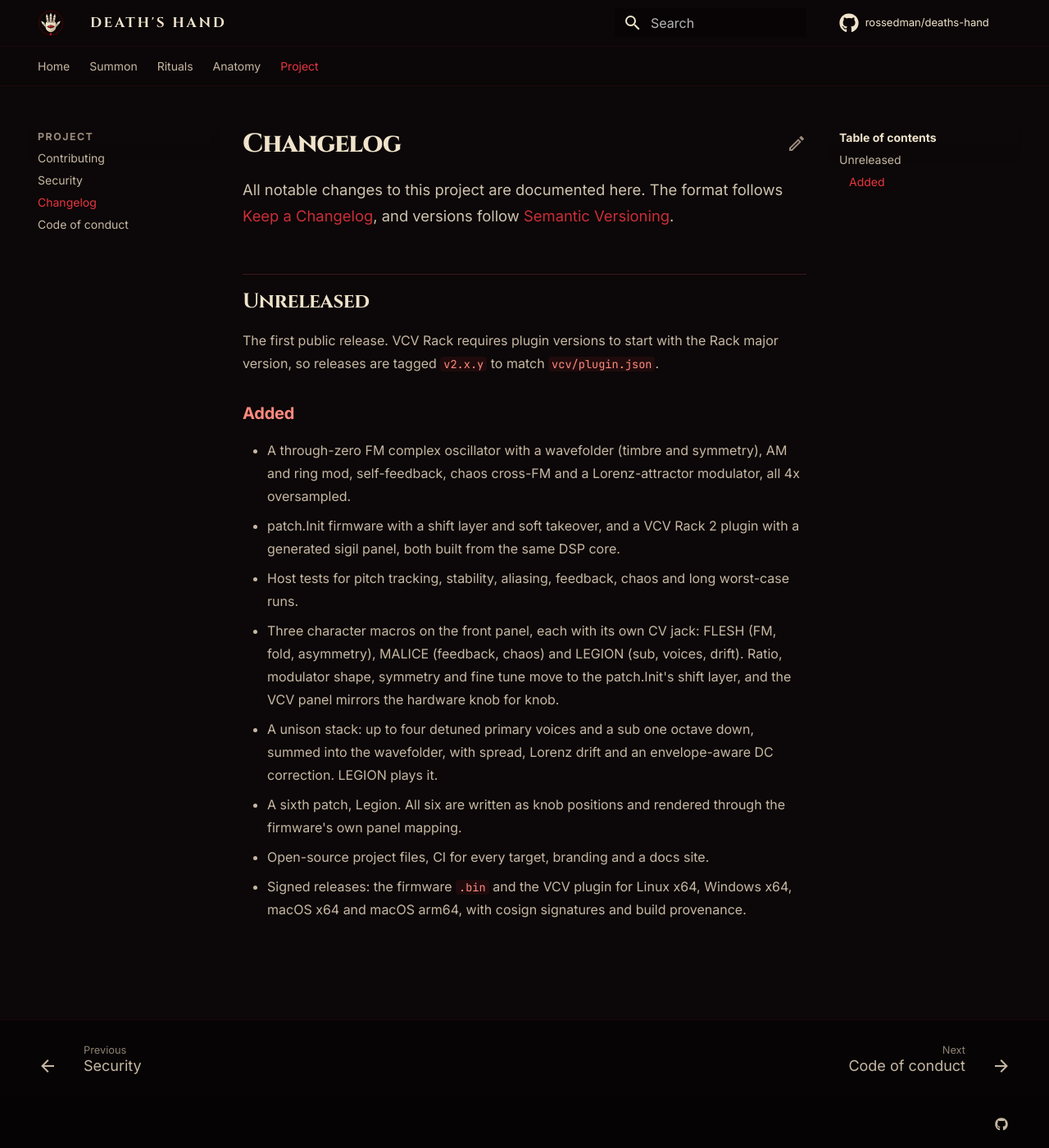
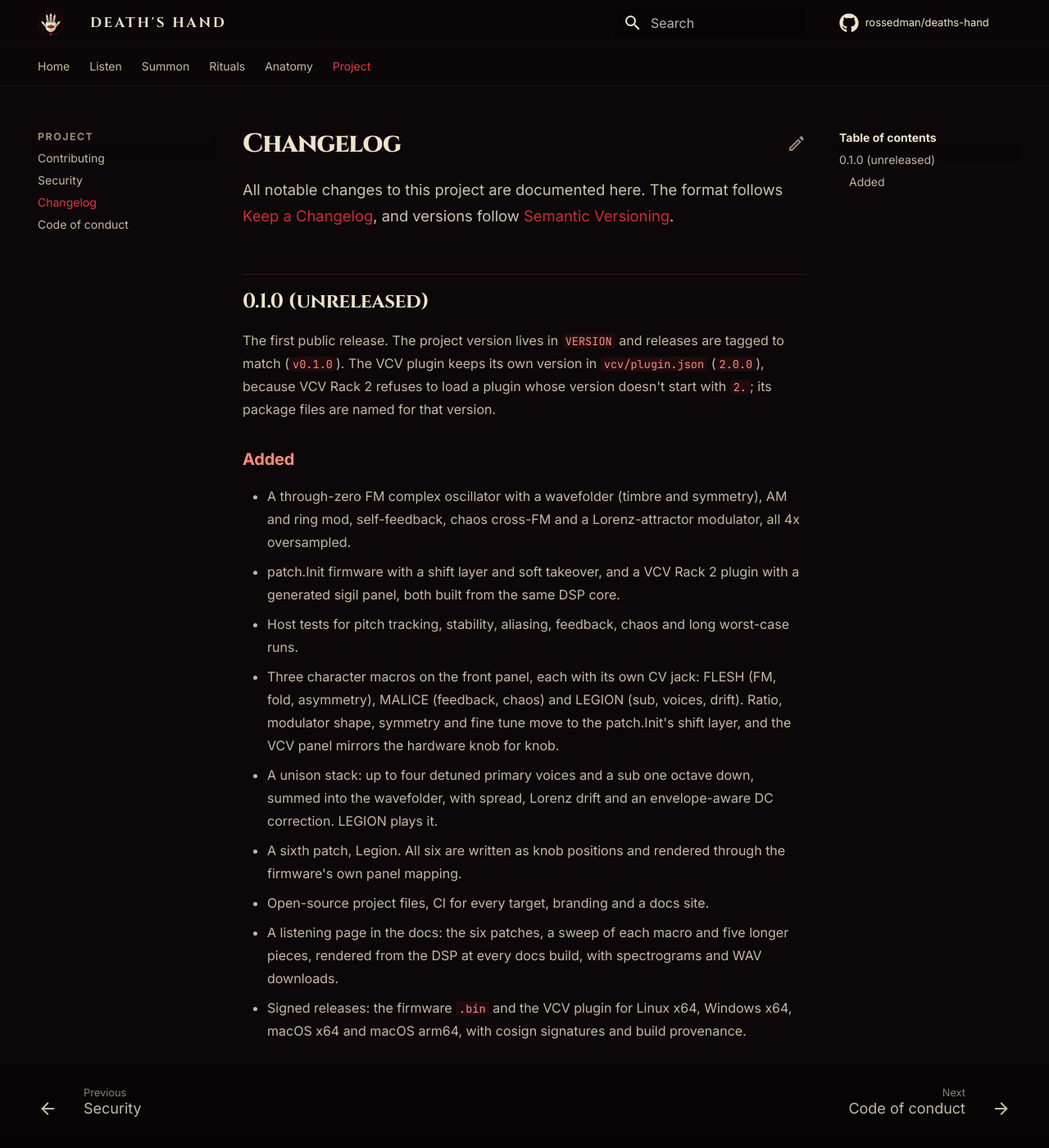
Before and after one commit to rossedman/deaths-hand, an MkDocs documentation site: the page built from docs/changelog.md, in a window 1280 px wide and 1400 px high. Shown: the whole window at 82% size. Built offline with MkDocs 1.6.1 and Material for MkDocs 9.7.7, drawn with Linux system fonts in a browser that asks for light colours; comment, search, counter and statistics services are not loaded.

Commit message:
docs: a listening page, rendered from the DSP at every docs build
docs/listen.md plays fourteen renders: the six patches, a sweep of each
macro, and five longer pieces patched the way a rack would (LFOs and
envelopes into the macro CVs, a sequencer, a VCA). Each has an MP3
player, a log-frequency spectrogram and a WAV download. The landing page
gets a Hear it section with two of them.

Nothing audio is committed. make docs-audio builds test/render.cpp,
which renders the clips through the firmware's own panel mapping, and
docs/assets/make_audio.py encodes MP3s (lameenc, no system ffmpeg) and
spectrograms into docs/assets/audio; docs-build depends on it, and the
docs workflow now also runs when dsp/ or test/ change, so the page
always plays the current DSP.

The patch definitions move into test/patches.hpp, shared by the host
tests (test/out/ex*.wav) and the renders, so they can't drift.

Co-Authored-By: Claude Opus 5.5 <noreply@anthropic.com>
Claude-Session: https://claude.ai/code/session_019bjhyBVt8RvJXeHgmiiuiY

```diff
--- a/CHANGELOG.md
+++ b/CHANGELOG.md
@@ -2,9 +2,9 @@
 
 All notable changes to this project are documented here. The format follows [Keep a Changelog](https://keepachangelog.com/en/1.1.0/), and versions follow [Semantic Versioning](https://semver.org/).
 
-## Unreleased
+## 0.1.0 (unreleased)
 
-The first public release. VCV Rack requires plugin versions to start with the Rack major version, so releases are tagged `v2.x.y` to match `vcv/plugin.json`.
+The first public release. The project version lives in `VERSION` and releases are tagged to match (`v0.1.0`). The VCV plugin keeps its own version in `vcv/plugin.json` (`2.0.0`), because VCV Rack 2 refuses to load a plugin whose version doesn't start with `2.`; its package files are named for that version.
 
 ### Added
 
@@ -15,4 +15,5 @@ The first public release. VCV Rack requires plugin versions to start with the Ra
 - A unison stack: up to four detuned primary voices and a sub one octave down, summed into the wavefolder, with spread, Lorenz drift and an envelope-aware DC correction. LEGION plays it.
 - A sixth patch, Legion. All six are written as knob positions and rendered through the firmware's own panel mapping.
 - Open-source project files, CI for every target, branding and a docs site.
+- A listening page in the docs: the six patches, a sweep of each macro and five longer pieces, rendered from the DSP at every docs build, with spectrograms and WAV downloads.
 - Signed releases: the firmware `.bin` and the VCV plugin for Linux x64, Windows x64, macOS x64 and macOS arm64, with cosign signatures and build provenance.
--- a/docs/assets/site/docs.css
+++ b/docs/assets/site/docs.css
@@ -139,3 +139,26 @@
 .md-footer { border-top: 1px solid var(--hairline); }
 .md-footer__link { color: var(--mist); }
 .md-footer__link:hover { color: var(--brand); }
+
+/* Listening page: a spectrogram over a player for each render. */
+.md-typeset .clip {
+  margin: 1.4rem 0;
+  padding: 0.9rem 1rem 0.8rem;
+  border-radius: 0.8rem;
+  background: var(--ink-2);
+  border: 1px solid var(--ink-3);
+}
+.md-typeset .clip__head p { color: var(--mist); font-size: 0.78rem; line-height: 1.6; }
+.md-typeset .clip__head strong { display: block; margin-bottom: 0.15rem; font-family: var(--display); letter-spacing: 0.05em; color: var(--cream); font-size: 0.95rem; }
+.md-typeset .clip p { margin: 0; }
+.md-typeset .clip img.clip__spec {
+  display: block; width: 100%; height: 4.4rem; object-fit: fill;
+  margin: 0.7rem 0 0.6rem; border-radius: 0.4rem; border: 1px solid var(--ink-3);
+}
+.md-typeset .clip__play { display: flex; align-items: center; gap: 0.7rem; }
+.md-typeset .clip__play audio { flex: 1; min-width: 0; height: 2.2rem; color-scheme: dark; }
+.md-typeset .clip__wav {
+  flex: none; font-family: var(--md-code-font-family); font-size: 0.68rem; letter-spacing: 0.06em;
+  padding: 0.25rem 0.55rem; border-radius: 0.35rem; border: 1px solid var(--ink-3); color: var(--mist);
+}
+.md-typeset .clip__wav:hover { color: var(--brand); border-color: var(--brand-3); }
--- a/docs/assets/site/landing.css
+++ b/docs/assets/site/landing.css
@@ -431,6 +431,12 @@
 .lp-sigils b { color: var(--cream); font-weight: 600; white-space: nowrap; }
 .lp-sigils span { color: var(--dim); }
 
+/* Hear it: two featured renders. */
+.lp-listen { margin-top: 2.4rem; display: grid; grid-template-columns: repeat(2, minmax(0, 1fr)); gap: 1rem; }
+.lp-clip h3 { margin-top: 0; }
+.lp-clip__spec { display: block; width: 100%; height: 4.2rem; margin: 0.8rem 0 0.7rem; border-radius: 0.4rem; border: 1px solid var(--ink-3); object-fit: fill; }
+.lp-clip audio { display: block; width: 100%; height: 2.2rem; color-scheme: dark; }
+
 @keyframes lp-turn { to { transform: rotate(360deg); } }
 
 @keyframes lp-float { 0%, 100% { transform: translateY(0) rotate(0); } 50% { transform: translateY(-6px) rotate(3deg); } }
@@ -464,6 +470,7 @@
   .lp-stats { grid-template-columns: repeat(2, minmax(0, 1fr)); }
   .lp-section { padding: 3.5rem 0; }
   .lp-sigils { grid-template-columns: minmax(0, 1fr); }
+  .lp-listen { grid-template-columns: minmax(0, 1fr); }
   .lp-runes { display: none; }
   .lp-sigil { width: 28rem; height: 28rem; left: -8rem; top: -6rem; }
 }
--- a/mkdocs.yml
+++ b/mkdocs.yml
@@ -88,6 +88,7 @@ validation:
 
 nav:
   - Home: index.md
+  - Listen: listen.md
   - Summon:
       - Getting started: getting-started.md
       - Reading the panel: panel.md
--- a/overrides/home.html
+++ b/overrides/home.html
@@ -28,7 +28,7 @@
         </div>
         <div class="lp-cta">
           <a class="lp-btn lp-btn--primary" href="{{ 'getting-started/' | url }}">Summon it {% include ".icons/material/arrow-right.svg" %}</a>
-          <a class="lp-btn" href="{{ 'patches/' | url }}">{% include ".icons/material/skull-outline.svg" %} Six evil patches</a>
+          <a class="lp-btn" href="{{ 'listen/' | url }}">{% include ".icons/material/headphones.svg" %} Hear it</a>
         </div>
       </div>
 
@@ -121,7 +121,29 @@
     </div>
   </section>
 
-  <section class="lp-section" id="the-panel">
+  <section class="lp-section" id="hear-it">
+    <div class="lp-wrap">
+      <p class="lp-eyebrow">Hear it</p>
+      <h2>Don't take our word.<br><span>Take its voice.</span></h2>
+      <p class="lp-lede lp-lede--center">Rendered by the same DSP core the module runs, from knob positions you can dial in. Dry, and rebuilt from the current code every time these docs publish.</p>
+      <div class="lp-listen">
+        {% for stem, title, about in [
+          ("legion_sweep", "Legion, 0 to full", "One voice becomes a drifting swarm."),
+          ("descent", "Descent", "Four and a half octaves down into collapse."),
+        ] %}
+        <article class="lp-panel lp-clip">
+          <h3>{{ title }}</h3>
+          <div class="lp-panel__sub">{{ about }}</div>
+          <img class="lp-clip__spec" src="{{ ('assets/audio/' ~ stem ~ '.jpg') | url }}" alt="Spectrogram of {{ title }}" loading="lazy">
+          <audio controls preload="none" src="{{ ('assets/audio/' ~ stem ~ '.mp3') | url }}"></audio>
+        </article>
+        {% endfor %}
+      </div>
+      <p class="lp-center"><a class="lp-link" href="{{ 'listen/' | url }}">All fourteen renders {% include ".icons/material/arrow-right.svg" %}</a></p>
+    </div>
+  </section>
+
+  <section class="lp-section lp-section--alt" id="the-panel">
     <div class="lp-wrap lp-split">
       <div class="lp-panelart">
         <img src="{{ 'assets/panel.png' | url }}" width="560" height="885" alt="The Death's Hand panel: sixteen controls marked with sigils over a faint summoning circle, rune columns down both edges, and the two outputs on a red altar." loading="lazy">
@@ -145,7 +167,7 @@
     </div>
   </section>
 
-  <section class="lp-section lp-section--alt">
+  <section class="lp-section">
     <div class="lp-wrap">
       <p class="lp-eyebrow">Three vessels</p>
       <h2>One core.<br><span>Three bodies.</span></h2>
@@ -172,7 +194,7 @@ make analyze</code></pre>
     </div>
   </section>
 
-  <section class="lp-section">
+  <section class="lp-section lp-section--alt">
     <div class="lp-wrap">
       <p class="lp-eyebrow">How it works</p>
       <h2>Bend. Fold.<br><span>Feed it to itself.</span></h2>
@@ -183,7 +205,7 @@ make analyze</code></pre>
     </div>
   </section>
 
-  <section class="lp-section lp-section--alt">
+  <section class="lp-section">
     <div class="lp-wrap">
       <p class="lp-eyebrow">The grimoire</p>
       <h2>Go deeper.</h2>
--- a/requirements-tools.txt
+++ b/requirements-tools.txt
@@ -1,5 +1,6 @@
-# Python for the panel generator and the analysis plots, run with:
+# Python for the panel generator, the analysis plots and the docs' audio, run with:
 #   uv run --no-project --with-requirements requirements-tools.txt python ...
+lameenc==1.9.0
 matplotlib==3.11.2
 numpy==2.5.4
 scipy==1.18.1
```
Also changed, not shown: README.md (+2 -0 lines), docs/assets/make_audio.py (added, +66 -0 lines), docs/listen.md (added, +132 -0 lines), 7 other files.
